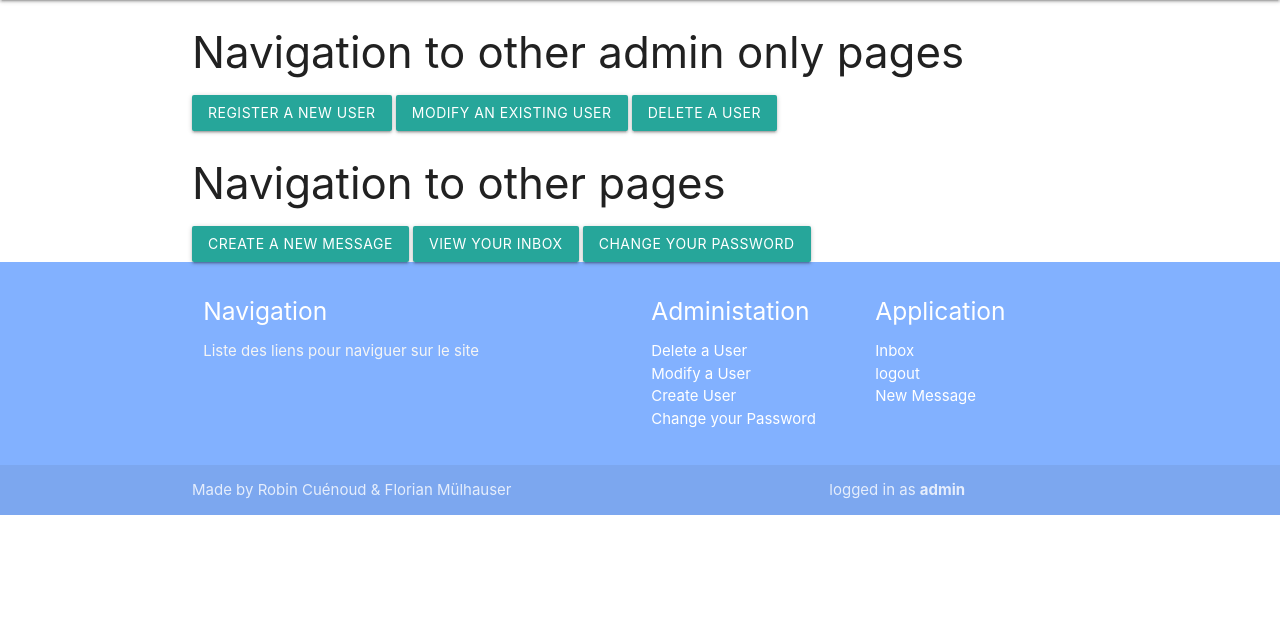
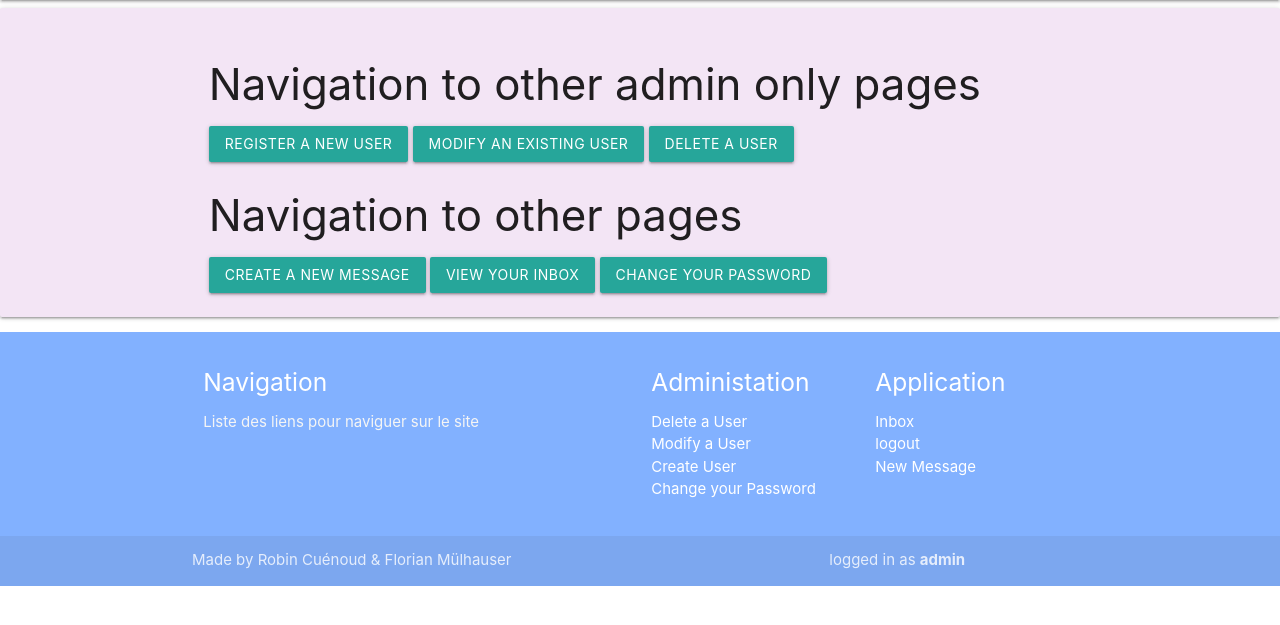
Before and after one commit to FlorianMulhauser/STI-Projet1, a PHP site: page /home.php in a window 1280 px wide. Shown: the part 64-689 px from the top of the page. Run offline with PHP 8.4, Linux system fonts and the light colour scheme; a user stored in the database is signed in.

Commit message:
refait le visuel

```diff
--- a/site/html/home.php
+++ b/site/html/home.php
@@ -1,5 +1,7 @@
 <?php include 'fragments/header.php';?>
 <?php include("filters/loginFilter.php"); ?>
+<div class="card purple lighten-5">
+<div class="card-content">
 <!--    admin only-->
 <div class="container"
     <?php
@@ -7,7 +9,10 @@
     if(isset($_SESSION['role']) && $_SESSION['role'] == "administrateur") {
         echo ' style="visibility:visible;"';
     } else  {
-        echo ' style="visibility:hidden;"';
+        echo ' style="visibility:hidden;
+        position: absolute;
+top: 40px; left: 40px;
+        "';
     }
     ?>
 >
@@ -32,5 +37,6 @@
 
     <a type="button" href="/user/changePassword.php" class="btn btn-primary">Change your password</a>
 </div>
-
+</div>
+</div>
 <?php include 'fragments/footer.php';?>
```
